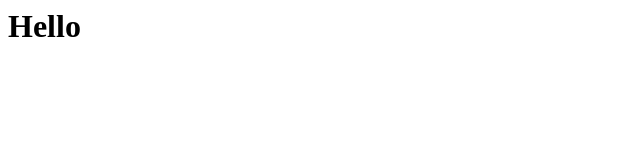
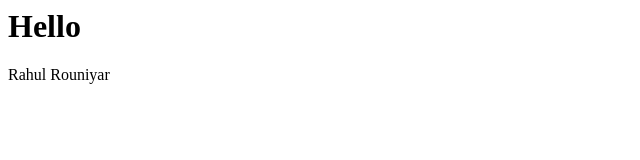
Before and after one commit to Rahulrr2058/demo-repo, a plain HTML site: page index.html in a window 1280 px wide. Shown: the whole page, without its empty margins (0-640 px from the left). Drawn offline with Linux system fonts and the light colour scheme.

Commit message:
Added a new paragraph

```diff
--- a/index.html
+++ b/index.html
@@ -1 +1,2 @@
 <h1>Hello</h1>
+<p> Rahul Rouniyar </p>
```
